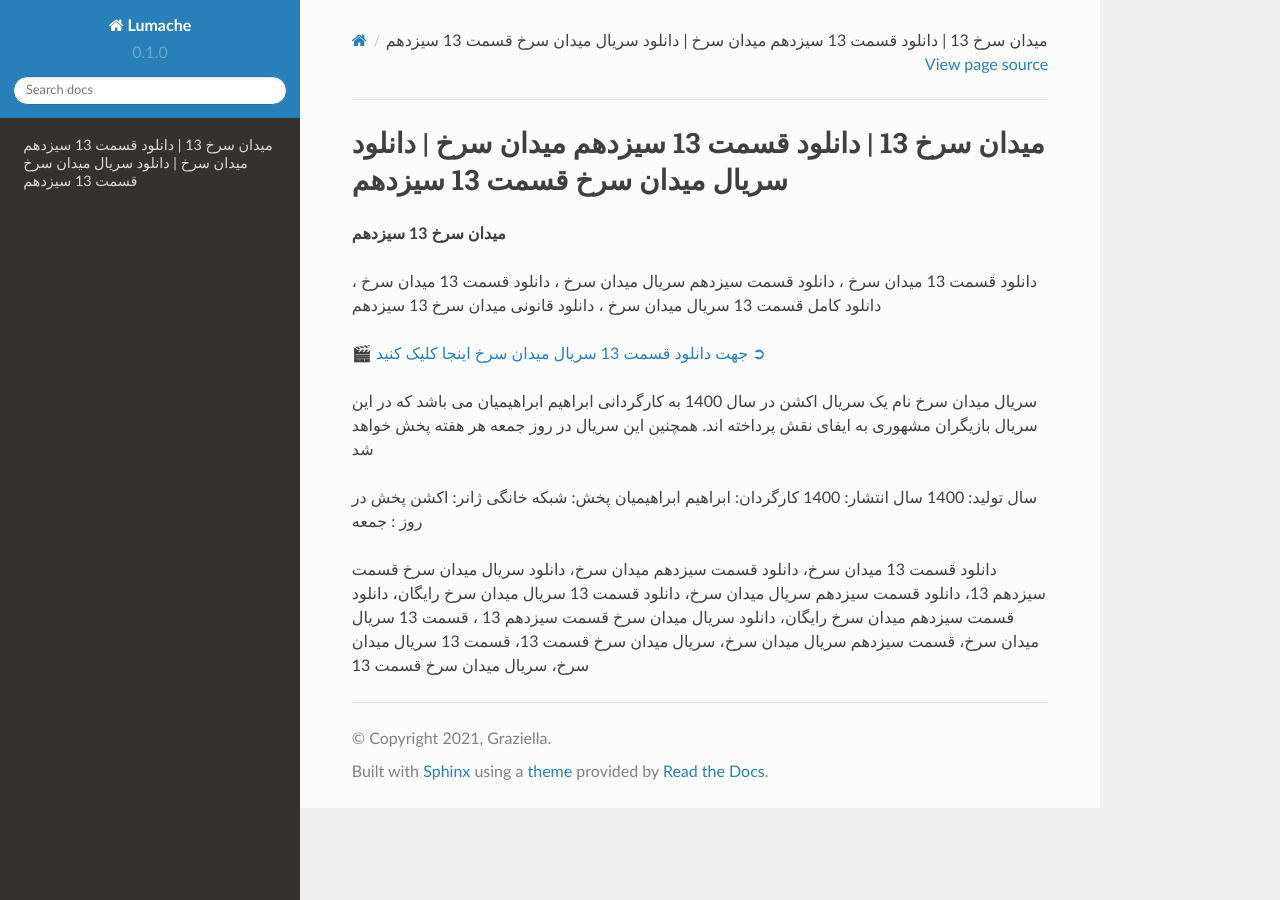
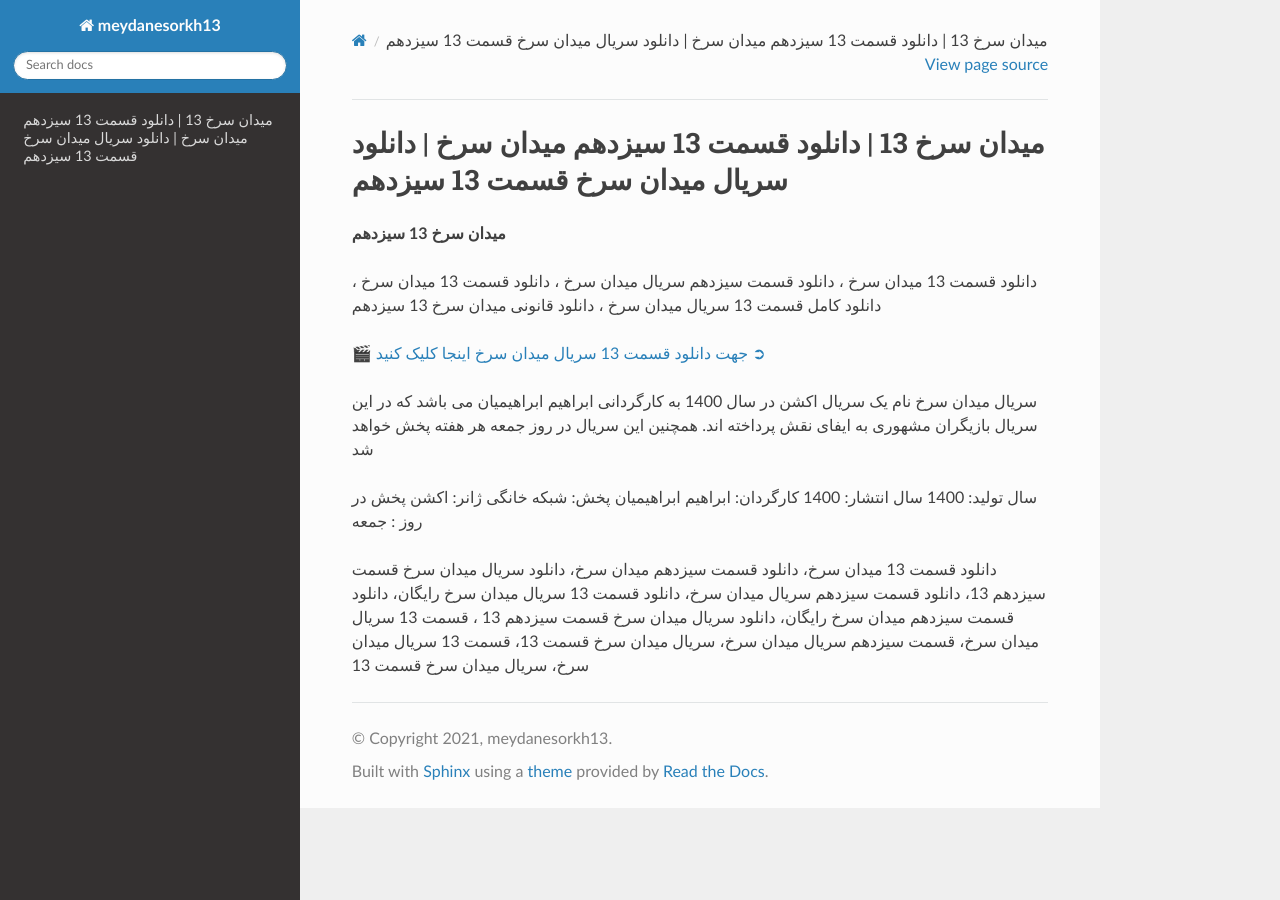
Before and after one commit to filmva/meydanesorkh13, a Sphinx documentation site: the page built from docs/source/index.rst, in a window 1280 px wide. Built offline with Sphinx 7.4.7 and the Read the Docs theme 2.0.0, drawn with Linux system fonts in a browser that asks for light colours.

Commit message:
Update conf.py

```diff
--- a/docs/source/conf.py
+++ b/docs/source/conf.py
@@ -2,12 +2,11 @@
 
 # -- Project information
 
-project = 'Lumache'
-copyright = '2021, Graziella'
-author = 'Graziella'
+project = 'meydanesorkh13'
+copyright = '2021, meydanesorkh13'
+author = 'meydanesorkh 13'
 
-release = '0.1'
-version = '0.1.0'
+
 
 # -- General configuration
 
```
